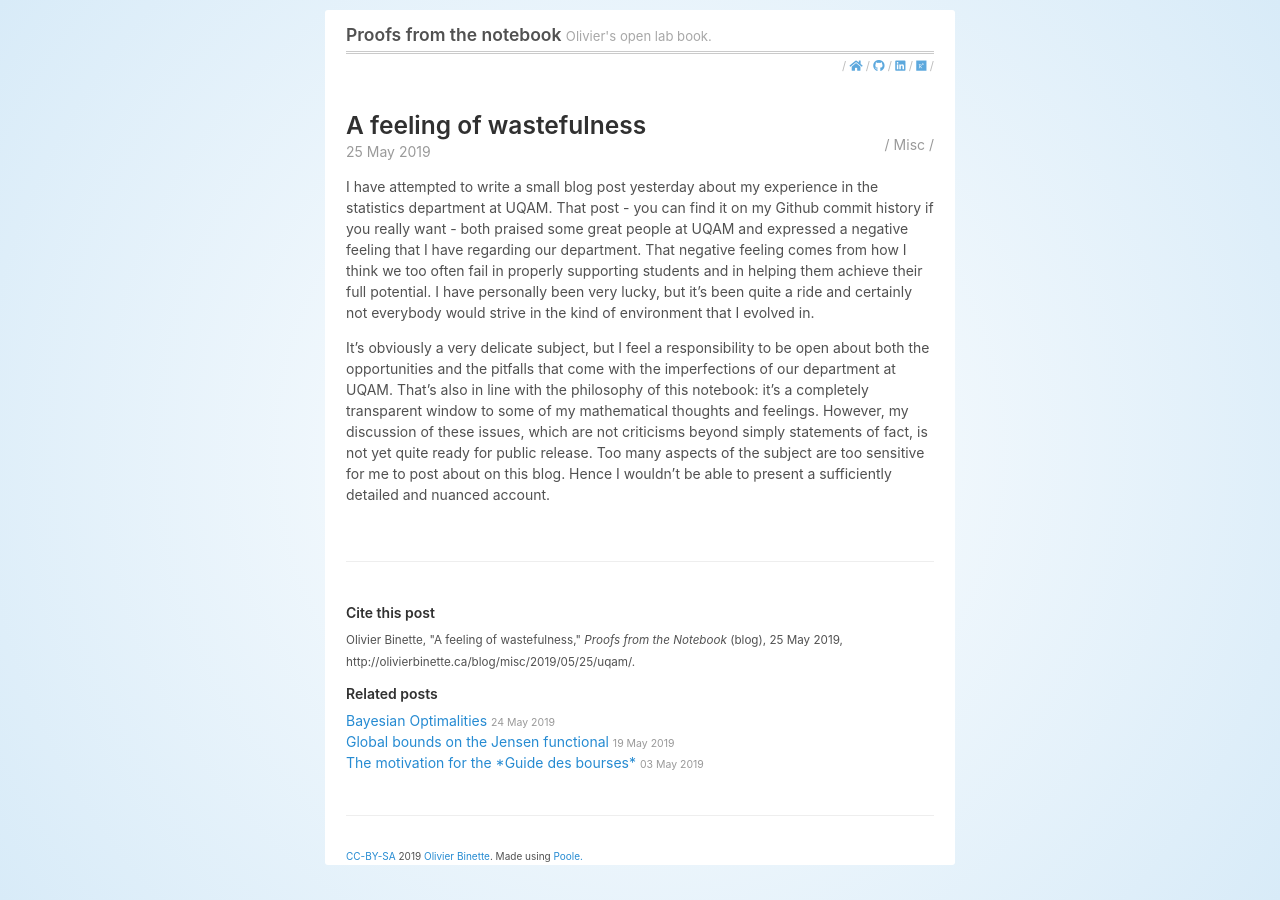
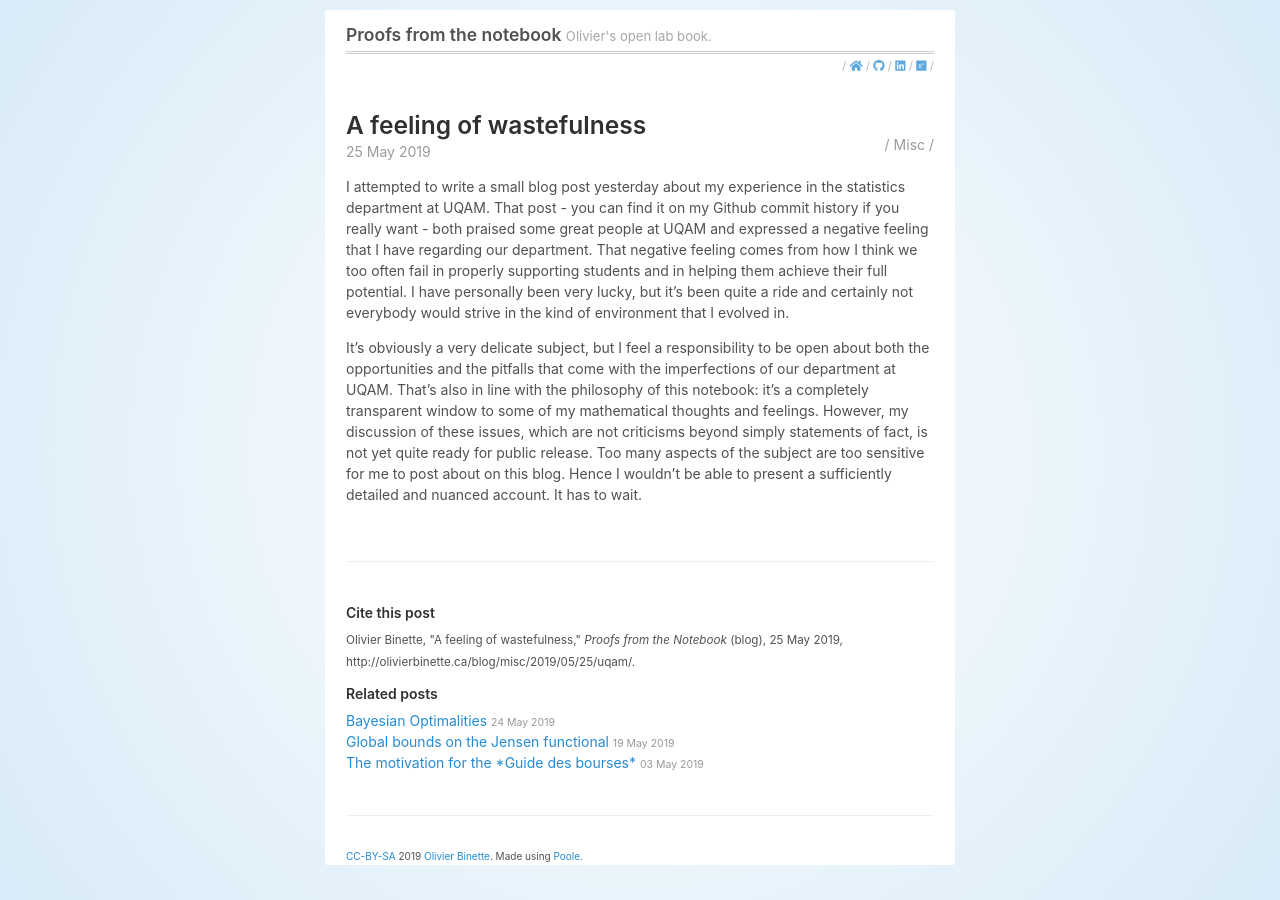
Before and after one commit to OlivierBinette/blog, a Jekyll site: the page built from _posts/2019-05-25-uqam.md, in a window 1280 px wide. Built offline with Jekyll 4.4.1, drawn with Linux system fonts in a browser that asks for light colours; nearby versions of some CDN libraries.

Commit message:
Update 2019-05-25-uqam.md

```diff
--- a/_posts/2019-05-25-uqam.md
+++ b/_posts/2019-05-25-uqam.md
@@ -4,8 +4,8 @@
 categories: [Misc]
 ---
 
-I have attempted to write a small blog post yesterday about my experience in the statistics department at UQAM. That post - you can find it on my Github commit history if you really want - both praised some great people at UQAM and expressed a negative feeling that I have regarding our department. That negative feeling comes from how I think we too often fail in properly supporting students and in helping them achieve their full potential. I have personally been very lucky, but it's been quite a ride and certainly not everybody would strive in the kind of environment that I evolved in.
+I attempted to write a small blog post yesterday about my experience in the statistics department at UQAM. That post - you can find it on my Github commit history if you really want - both praised some great people at UQAM and expressed a negative feeling that I have regarding our department. That negative feeling comes from how I think we too often fail in properly supporting students and in helping them achieve their full potential. I have personally been very lucky, but it's been quite a ride and certainly not everybody would strive in the kind of environment that I evolved in.
 
 <!--more-->
 
-It's obviously a very delicate subject, but I feel a responsibility to be open about both the opportunities and the pitfalls that come with the imperfections of our department at UQAM. That's also in line with the philosophy of this notebook: it's a completely transparent window to some of my mathematical thoughts and feelings. However, my discussion of these issues, which are not criticisms beyond simply statements of fact, is not yet quite ready for public release. Too many aspects of the subject are too sensitive for me to post about on this blog. Hence I wouldn't be able to present a sufficiently detailed and nuanced account.
+It's obviously a very delicate subject, but I feel a responsibility to be open about both the opportunities and the pitfalls that come with the imperfections of our department at UQAM. That's also in line with the philosophy of this notebook: it's a completely transparent window to some of my mathematical thoughts and feelings. However, my discussion of these issues, which are not criticisms beyond simply statements of fact, is not yet quite ready for public release. Too many aspects of the subject are too sensitive for me to post about on this blog. Hence I wouldn't be able to present a sufficiently detailed and nuanced account. It has to wait.
```
